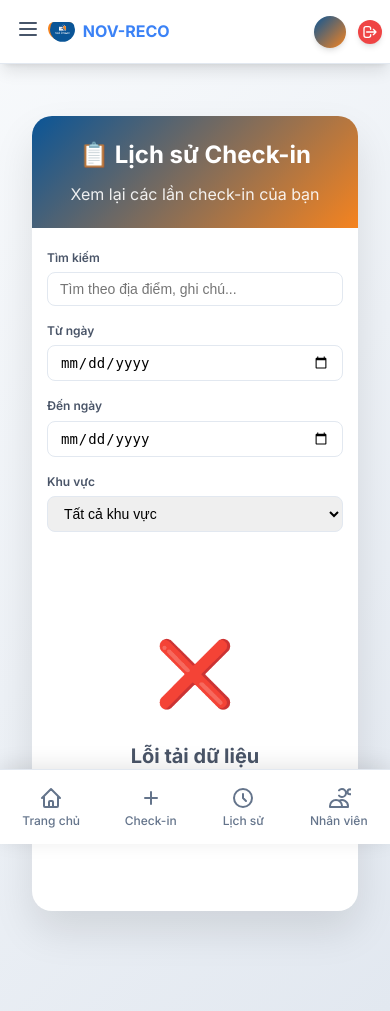
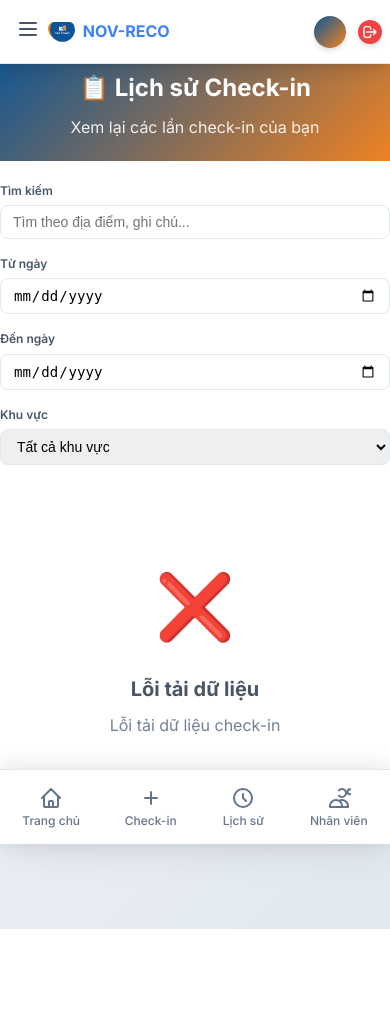
Before and after one commit to dungnt1702/NOV-RECO, a Django app: page /checkin/history/ in a window 390 px wide. After the commit the page ends 929 px from the top, so only its background shows below. Run offline with Django 5.2, Linux system fonts and the light colour scheme; a user stored in the database is signed in; data comes from the database, SQL or seed files in the repository.

Commit message:
feat: Remove mobile padding for edge-to-edge design
- Remove padding from .main-content on mobile (768px and below)
- Remove padding from .container on mobile
- Update users.css to remove .users-page padding on mobile
- Update home.css to remove .features-grid padding on mobile
- Update history.css to remove .history-container padding on mobile
- Update checkin.css to remove .checkin-page padding on mobile
- Ensure full-width mobile experience without wasted space
- Maintain proper spacing within content cards and components

```diff
--- a/static/css/base.css
+++ b/static/css/base.css
@@ -469,11 +469,11 @@
     }
 
     .main-content {
-        padding: var(--spacing-md);
+        padding: 0;
     }
 
     .container {
-        padding: 0 var(--spacing-sm);
+        padding: 0;
     }
 }
 
@@ -547,6 +547,7 @@
     }
 
     .main-content {
+        padding: 0;
         padding-bottom: 80px;
     }
 }
--- a/static/css/checkin.css
+++ b/static/css/checkin.css
@@ -436,7 +436,7 @@
 /* Responsive design */
 @media (max-width: 768px) {
     .checkin-page {
-        padding: 15px;
+        padding: 0;
     }
 
     .checkin-container {
@@ -463,7 +463,7 @@
 
 @media (max-width: 480px) {
     .checkin-page {
-        padding: 10px;
+        padding: 0;
     }
 
     .checkin-container {
--- a/static/css/history.css
+++ b/static/css/history.css
@@ -277,7 +277,7 @@
 /* Responsive design */
 @media (max-width: 768px) {
     .history-container {
-        padding: 20px;
+        padding: 0;
     }
 
     .filters {
@@ -305,7 +305,7 @@
 
 @media (max-width: 480px) {
     .history-container {
-        padding: 15px;
+        padding: 0;
     }
 
     .history-header {
--- a/static/css/home.css
+++ b/static/css/home.css
@@ -216,7 +216,7 @@
     .features-grid {
         grid-template-columns: 1fr;
         gap: var(--spacing-lg);
-        padding: 0 var(--spacing-md);
+        padding: 0;
     }
 
     .feature-card {
--- a/static/css/users.css
+++ b/static/css/users.css
@@ -434,7 +434,7 @@
 
 @media (max-width: 480px) {
     .users-page {
-        padding: 0 var(--spacing-sm);
+        padding: 0;
     }
 
     .search-form {
```
